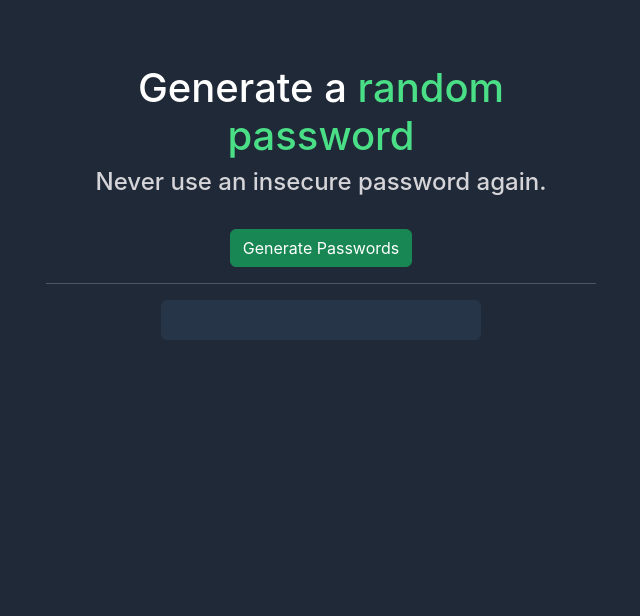
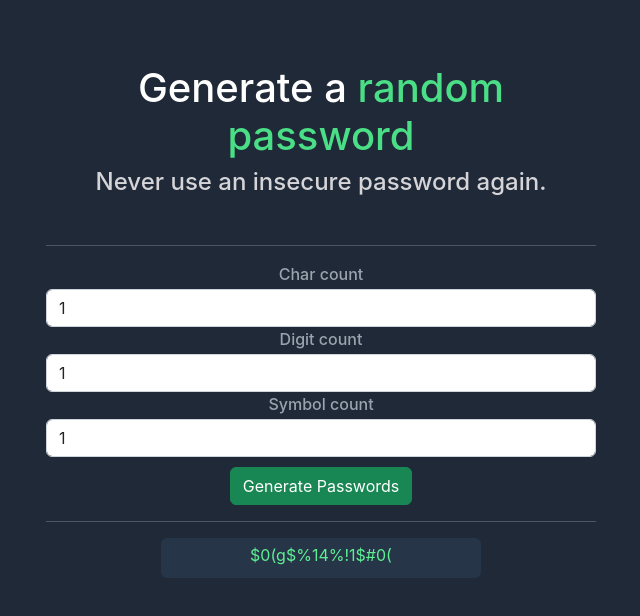
Before and after one commit to wmonsalv/Random-Password-Generator, a React (Create React App) app in the folder random-/: page / in a window 1280 px wide. Shown: the top 616 px of the page, without its empty margins (16-656 px from the left). Built offline with nearby package versions, Linux system fonts and the light colour scheme.

Commit message:
more changes

```diff
--- a/random-/src/App.js
+++ b/random-/src/App.js
@@ -2,6 +2,7 @@ import './App.css';
 import React, {useState} from "react"
 import Intro from "./Components/Intro.js"
 import "./Components/Intro.css"
+
 
 function App() {
 
--- a/random-/src/Components/Intro.js
+++ b/random-/src/Components/Intro.js
@@ -1,36 +1,61 @@
-import React, {useState} from "react"
-import copy from "copy-to-clipboard";
+import React, { useState } from "react"
+import PasswordGenerator from "./PasswordForm";
 
-function Intro(){
+function Intro() {
 
-  const url = "https://passwordinator.herokuapp.com/generate?num=true&caps=true&char=true&len=15"
+  const letters = ['a', 'b', 'c', 'd', 'e', 'f', 'g', 'h', 'i', 'j', 'k', 'l', 'm', 'n', 'o', 'p', 'q', 'r', 's', 't', 'u', 'v', 'w', 'x', 'y', 'z', 'A', 'B', 'C', 'D', 'E', 'F', 'G', 'H', 'I', 'J', 'K', 'L', 'M', 'N', 'O', 'P', 'Q', 'R', 'S', 'T', 'U', 'V', 'W', 'X', 'Y', 'Z']
+  const numbers = ['0', '1', '2', '3', '4', '5', '6', '7', '8', '9']
+  const symbols = ['!', '#', '$', '%', '&', '(', ')', '*', '+']
+  let Newpassword = ""
 
-  const[password, setPassword] = useState([{}])
+  let number_letters = 1
+  let number_numbers = 5
+  let number_symbols = 16
 
 
-   const fetchAPI = () => {
-     fetch(url).then(
-       response => response.json()
-       ).then(
-         data => {
-         setPassword(data)
+  for (let i = 0; i < letters.length; i++) {
+    let randNumberLetters = Math.floor(Math.random() * 51)
+    if(i < number_letters){
+      Newpassword += letters[randNumberLetters]
     }
-     )
+  }
+  for (let i = 0; i < numbers.length; i++) {
+    let randNumberNumbers = Math.floor(Math.random() * 10)
+    if(i < number_numbers){
+      Newpassword += numbers[randNumberNumbers]
+    }
+  }
+  for (let i = 0; i < symbols.length; i++) {
+    let randNumberSymbols = Math.floor(Math.random() * 9)
+    if(i < number_symbols){
+      Newpassword += symbols[randNumberSymbols]
+    }
   }
 
-   let myElement = document.getElementById("pass")
+  //function that shuffles character order
 
+  function shuffle(s) {
+    let arr = s.split('');
 
+    arr.sort(function() {
+      return 0.5 - Math.random();
+    });
+    s = arr.join('');
+    return s;
+  }
 
-    return(
+  let finalPassword = shuffle(Newpassword)
+
+  return (
     <div>
       <h1><span>Generate a</span> random password</h1>
       <h4>Never use an insecure password again.</h4>
       <br></br>
-        <button onClick= {() => fetchAPI()} type="button" id="passwordGenerator" className="btn btn-success">Generate Passwords</button>
-        <hr id="horz"/>
+      <hr id="horz" />
+      <PasswordGenerator />
+      <hr id="horz" />
       <div>
-        <div id="pass" className="pw-display">{password.data}</div>
+        <div id="pass" className="pw-display">{finalPassword}</div>
       </div>
 
     </div>
--- /dev/null
+++ b/random-/src/Components/PasswordForm.js
@@ -0,0 +1,70 @@
+import "./PasswordGenerator.css"
+import {useState} from "react"
+
+function PasswordGenerator() {
+
+    const [charCount, setCharCount] = useState("")
+    // const [digitCount, setDigitCount] = useState("")
+    // const [symbolCount, setSymbolCount] = useState("")
+
+    const onCharChange = (e) => {
+        const charValue = e.target.value
+        setCharCount(charValue)
+    }
+
+    return (
+        <div>
+            <form>
+            <div className="form-group">
+                    <label id="labelF" for="exampleFormControlSelect1">Char count</label>
+                    <select value={charCount} onChange={onCharChange} className="form-control" id="exampleFormControlSelect1">
+                        <option>1</option>
+                        <option>2</option>
+                        <option>3</option>
+                        <option>4</option>
+                        <option>5</option>
+                        <option>6</option>
+                        <option>7</option>
+                        <option>8</option>
+                        <option>9</option>
+                        <option>10</option>
+                    </select>
+                </div>
+                <div className="form-group">
+                    <label id="labelF" for="exampleFormControlSelect1">Digit count</label>
+                    <select className="form-control" id="exampleFormControlSelect1">
+                        <option>1</option>
+                        <option>2</option>
+                        <option>3</option>
+                        <option>4</option>
+                        <option>5</option>
+                        <option>6</option>
+                        <option>7</option>
+                        <option>8</option>
+                        <option>9</option>
+                        <option>10</option>
+                    </select>
+                </div>
+                <div className="form-group">
+                    <label id="labelF" for="exampleFormControlSelect1">Symbol count</label>
+                    <select className="form-control" id="exampleFormControlSelect1">
+                        <option>1</option>
+                        <option>2</option>
+                        <option>3</option>
+                        <option>4</option>
+                        <option>5</option>
+                        <option>6</option>
+                        <option>7</option>
+                        <option>8</option>
+                        <option>9</option>
+                        <option>10</option>
+                    </select>
+                </div>
+                <button id="submit" type="submit" class="btn btn-success">Generate Passwords</button>
+            </form>
+        </div>
+    )
+}
+
+
+export default PasswordGenerator
--- /dev/null
+++ b/random-/src/Components/PasswordGenerator.css
@@ -0,0 +1,14 @@
+#labelF{
+
+    color:#9CA3AF;
+
+    font-family: -apple-system, BlinkMacSystemFont, 'Segoe UI', 'Roboto', 'Oxygen', 'Ubuntu', 'Cantarell', 'Fira Sans', 'Droid Sans', 'Helvetica Neue', sans-serif;
+    margin-top: 0;
+    margin-bottom: 5px;
+    font-weight: 500;
+    line-height: 1.2;
+}
+
+#submit{
+    margin-top: 10px;
+}
```
Lines whose indentation alone changed are shown as unchanged.
